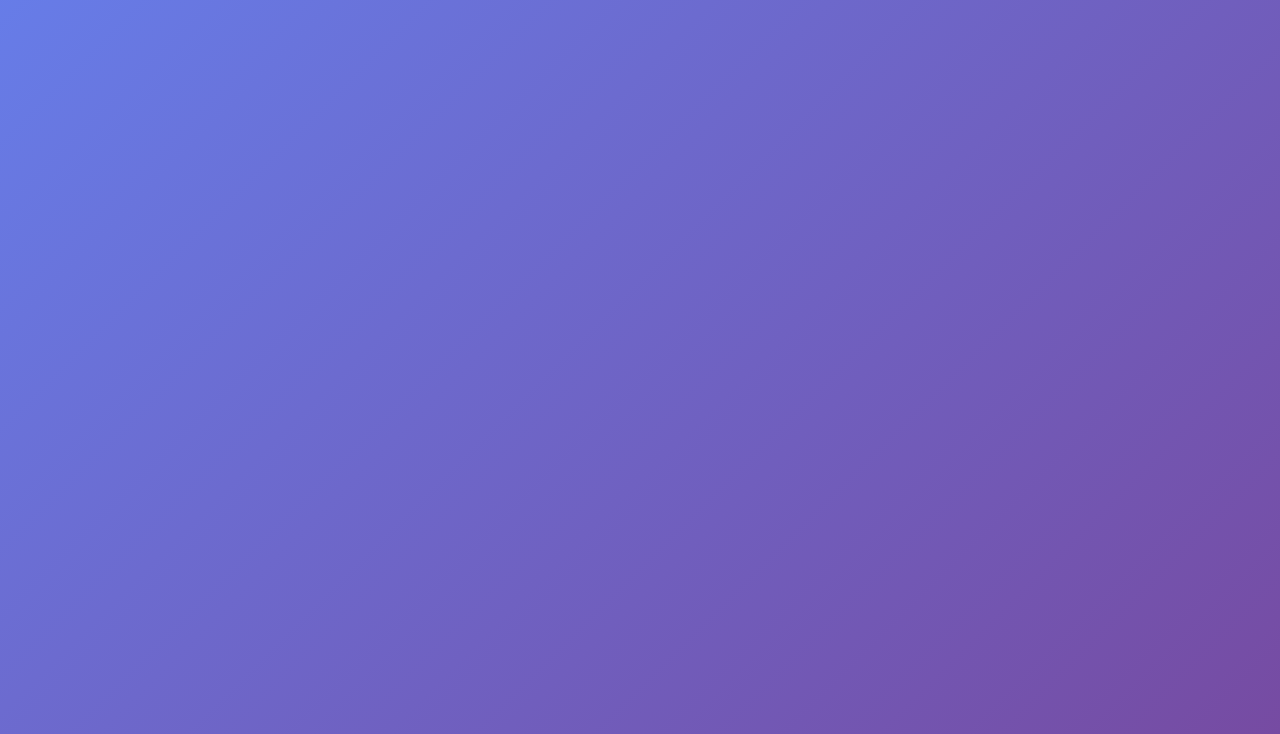
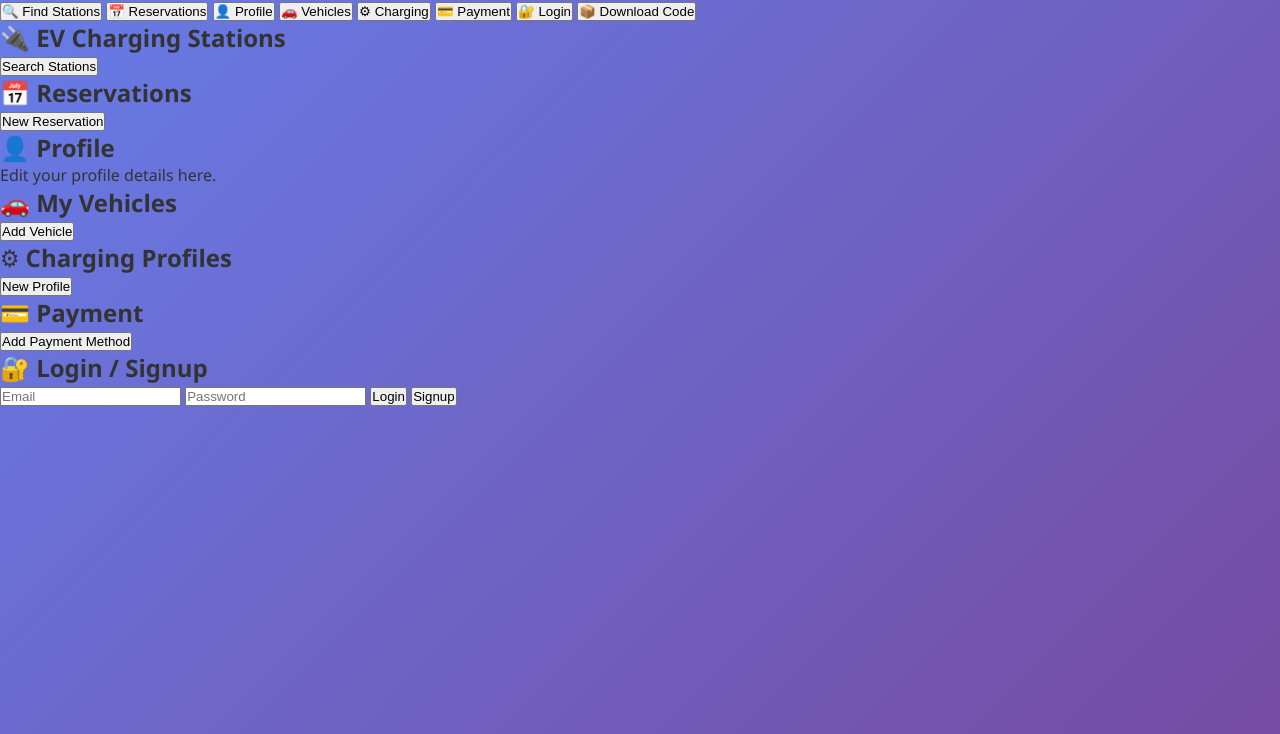
Before and after one commit to van1221/esd1, a plain HTML site: page index.html in a window 1280 px wide. Shown: the part 66-800 px from the top of the page. Drawn offline with nearby package versions, Linux system fonts and the light colour scheme; files that its build step writes are made by us from their sources.

Commit message:
Update index.html

```diff
--- a/index.html
+++ b/index.html
@@ -1,18 +1,104 @@
 <!DOCTYPE html>
 <html lang="en">
 <head>
-    <meta charset="UTF-8">
-    <meta name="viewport" content="width=device-width, initial-scale=1.0">
-    <title>ChargeFinder - EV Charging Made Easy</title>
-    <link rel="stylesheet" href="css/styles.css">
-    <link rel="manifest" href="manifest.json">
-    <meta name="theme-color" content="#4CAF50">
+  <meta charset="UTF-8" />
+  <meta name="viewport" content="width=device-width, initial-scale=1.0" />
+  <title>ChargeFinder</title>
+  <link rel="stylesheet" href="css/styles.css" />
+  <script src="https://cdn.jsdelivr.net/npm/jszip@3.10.1/dist/jszip.min.js"></script>
+  <script src="https://cdn.jsdelivr.net/npm/file-saver@2.0.5/dist/FileSaver.min.js"></script>
 </head>
 <body>
-    ... (HTML content truncated for brevity)
-    <script src="js/app.js"></script>
-    <script src="js/stations.js"></script>
-    <script src="js/reservations.js"></script>
-    <script src="js/payments.js"></script>
+  <div class="container">
+    <div class="header">
+      <h1>⚡ ChargeFinder</h1>
+      <p>Your Ultimate EV Charging Companion</p>
+    </div>
+
+    <div class="nav-tabs">
+      <button class="nav-tab" onclick="showTab('stations')">🔍 Find Stations</button>
+      <button class="nav-tab" onclick="showTab('reservations')">📅 Reservations</button>
+      <button class="nav-tab" onclick="showTab('profile')">👤 Profile</button>
+      <button class="nav-tab" onclick="showTab('vehicles')">🚗 Vehicles</button>
+      <button class="nav-tab" onclick="showTab('charging-profiles')">⚙ Charging</button>
+      <button class="nav-tab" onclick="showTab('payment')">💳 Payment</button>
+      <button class="nav-tab" onclick="showTab('auth')">🔐 Login</button>
+      <button class="nav-tab" onclick="downloadSourceZip()">📦 Download Code</button>
+    </div>
+
+    <div id="stations" class="tab-content">
+      <h2>🔌 EV Charging Stations</h2>
+      <button onclick="searchStations()">Search Stations</button>
+      <div id="stationResults"></div>
+    </div>
+
+    <div id="reservations" class="tab-content">
+      <h2>📅 Reservations</h2>
+      <button onclick="createReservationPrompt()">New Reservation</button>
+      <div id="reservationsList"></div>
+    </div>
+
+    <div id="profile" class="tab-content">
+      <h2>👤 Profile</h2>
+      <p>Edit your profile details here.</p>
+    </div>
+
+    <div id="vehicles" class="tab-content">
+      <h2>🚗 My Vehicles</h2>
+      <button onclick="addVehiclePrompt()">Add Vehicle</button>
+      <div id="vehiclesList"></div>
+    </div>
+
+    <div id="charging-profiles" class="tab-content">
+      <h2>⚙ Charging Profiles</h2>
+      <button onclick="createChargingProfilePrompt()">New Profile</button>
+      <div id="chargingProfilesList"></div>
+    </div>
+
+    <div id="payment" class="tab-content">
+      <h2>💳 Payment</h2>
+      <button onclick="addPaymentMethodPrompt()">Add Payment Method</button>
+      <div id="paymentMethods"></div>
+    </div>
+
+    <div id="auth" class="tab-content">
+      <h2>🔐 Login / Signup</h2>
+      <input type="email" id="authEmail" placeholder="Email" />
+      <input type="password" id="authPassword" placeholder="Password" />
+      <button onclick="login()">Login</button>
+      <button onclick="signup()">Signup</button>
+    </div>
+  </div>
+
+  <script src="js/app.js"></script>
+  <script src="js/stations.js"></script>
+  <script src="js/reservations.js"></script>
+  <script src="js/payment.js"></script>
+  <script src="js/auth.js"></script>
+  <script src="js/vehicles.js"></script>
+  <script src="js/chargingProfiles.js"></script>
+
+  <script>
+    function downloadSourceZip() {
+      const files = [
+        "index.html",
+        "css/styles.css",
+        "js/app.js",
+        "js/stations.js",
+        "js/reservations.js",
+        "js/payment.js",
+        "js/auth.js",
+        "js/vehicles.js",
+        "js/chargingProfiles.js"
+      ];
+      const zip = new JSZip();
+      Promise.all(files.map(f =>
+        fetch(f).then(r => r.ok ? r.text() : Promise.reject(f)).then(txt => zip.file(f, txt))
+      ))
+      .then(() => zip.generateAsync({ type: "blob" }))
+      .then(blob => saveAs(blob, "ChargeFinder-source.zip"))
+      .catch(err => console.error("ZIP error:", err));
+    }
+  </script>
 </body>
 </html>
```
